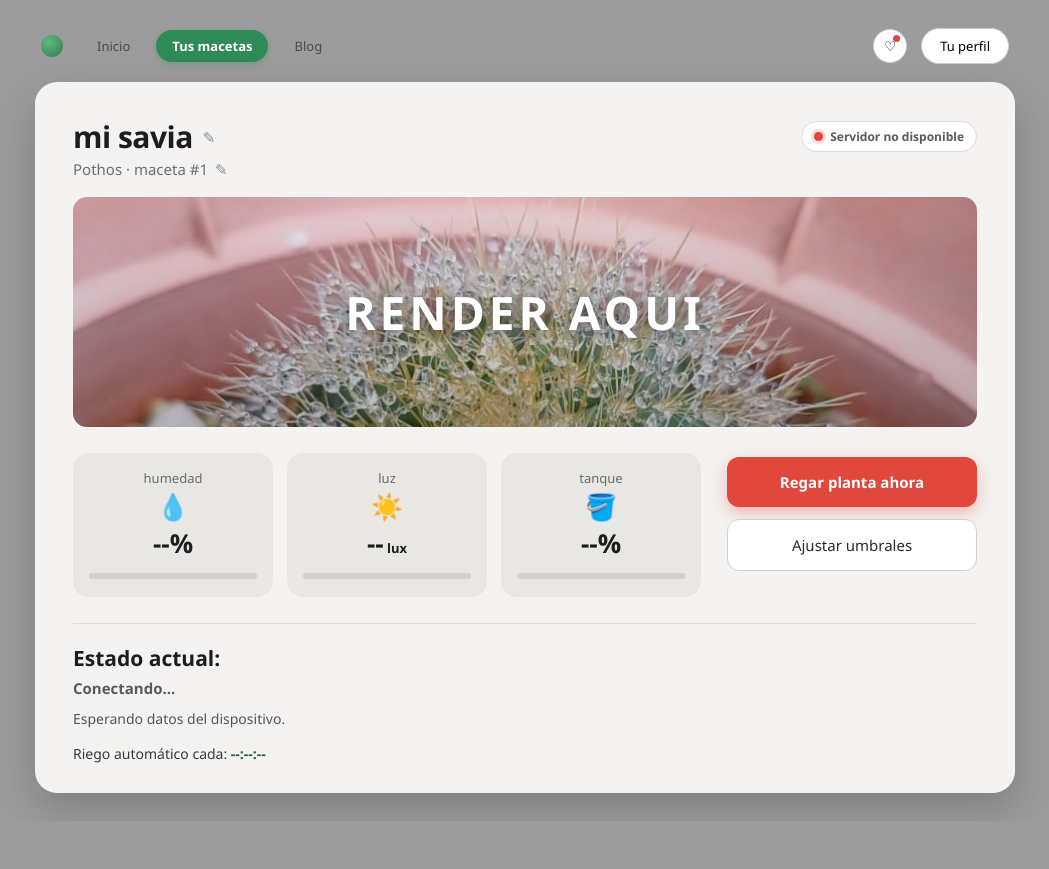
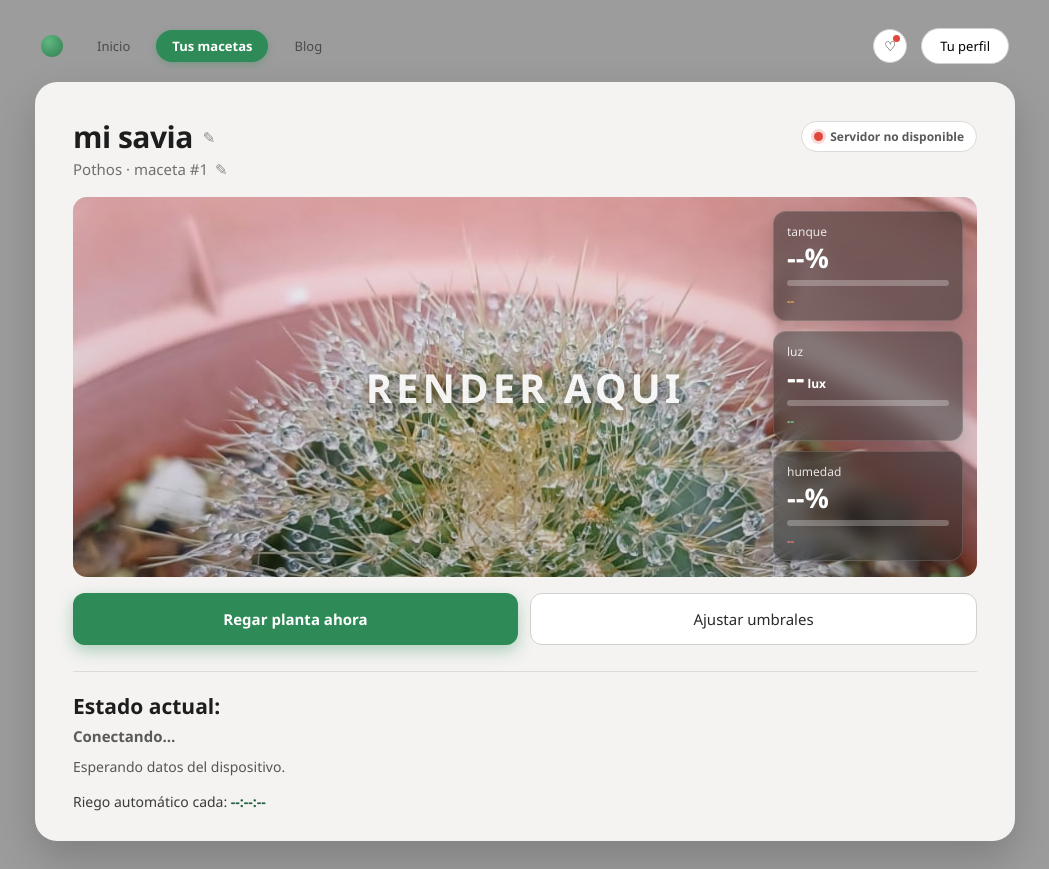
Before and after one commit to dylangf16/Proy03-Grupo03-SAVIA, a plain HTML site: page interfaz_web/mimaceta.html in a window 1280 px wide. Shown: the whole page, without its empty margins (115-1164 px from the left). Before the commit the page ends 821 px from the top, so only its background shows below. Drawn offline with Linux system fonts and the light colour scheme; no server answers.

Commit message:
Refactor code structure for improved readability and maintainability

```diff
--- a/interfaz_web/mimaceta.html
+++ b/interfaz_web/mimaceta.html
@@ -126,13 +126,13 @@
   .conn.online  .led { background: #38b25f; box-shadow: 0 0 0 3px rgba(56,178,95,.2); }
   .conn.offline .led { background: var(--red); box-shadow: 0 0 0 3px rgba(224,71,61,.2); }
 
-  /* ---------- Render area ---------- */
+  /* ---------- Render con stats superpuestas ---------- */
   .render {
-    margin: 18px 0 26px;
-    height: 230px;
+    margin: 18px 0 16px;
+    height: 380px;
     border-radius: 14px;
     background-image:
-      linear-gradient(rgba(0,0,0,.10), rgba(0,0,0,.28)),
+      linear-gradient(rgba(0,0,0,.05), rgba(0,0,0,.22)),
       url("/imagen_cactus_bonito.jpeg");
     background-size: cover;
     background-position: center 38%;
@@ -140,33 +140,45 @@
     position: relative; overflow: hidden;
   }
 
-  .render span {
-    font-size: 46px; font-weight: 600; letter-spacing: 4px;
-    color: #fff; text-shadow: 0 2px 14px rgba(0,0,0,.55);
+  .render > span {
+    font-size: 40px; font-weight: 600; letter-spacing: 4px;
+    color: rgba(255, 255, 255, .92); text-shadow: 0 2px 14px rgba(0,0,0,.55);
   }
 
-  /* ---------- Stats + actions row ---------- */
-  .panel {
-    display: grid;
-    grid-template-columns: 1fr 250px;
-    gap: 26px; align-items: start;
+  /* Stats apiladas a la derecha, dentro del render */
+  .stats {
+    position: absolute;
+    top: 14px; right: 14px; bottom: 14px;
+    width: 190px;
+    display: flex; flex-direction: column; gap: 10px;
   }
 
-  .stats { display: grid; grid-template-columns: repeat(3, 1fr); gap: 14px; }
-
   .stat {
-    background: var(--card-inner);
-    border-radius: 16px;
-    padding: 16px 16px 18px;
-    text-align: center;
+    background: rgba(40, 42, 40, .5);
+    backdrop-filter: blur(8px);
+    -webkit-backdrop-filter: blur(8px);
+    border: 1px solid rgba(255, 255, 255, .14);
+    border-radius: 13px;
+    padding: 11px 13px 12px;
+    text-align: left;
+    color: #fff;
+    box-shadow: 0 6px 16px rgba(0, 0, 0, .14);
   }
 
-  .stat .label { font-size: 13px; color: #6c6c6c; margin-bottom: 6px; }
-  .stat .glyph { font-size: 26px; line-height: 1; margin-bottom: 6px; }
-  .stat .value { font-size: 26px; font-weight: 800; margin-bottom: 12px; }
-  .stat .value small { font-size: 13px; font-weight: 600; }
+  .stat .label { font-size: 12px; color: rgba(255, 255, 255, .85); margin-bottom: 4px; }
+  .stat .value { font-size: 27px; font-weight: 800; margin-bottom: 9px; line-height: 1; color: #fff; }
+  .stat .value small { font-size: 12px; font-weight: 600; }
 
-  .bar { height: 6px; border-radius: 4px; background: #d3d0cb; overflow: hidden; }
+  .stat .status { font-size: 11px; font-weight: 600; margin-top: 7px; }
+  .t-red    { color: #ff7a70; }
+  .t-green  { color: #74d68d; }
+  .t-orange { color: #f3a851; }
+
+  /* ---------- Acciones (en fila, debajo del render) ---------- */
+  .actions { display: flex; gap: 12px; margin-bottom: 4px; }
+  .actions .btn { flex: 1; }
+
+  .bar { height: 6px; border-radius: 4px; background: rgba(255, 255, 255, .26); overflow: hidden; }
   .bar > i {
     display: block; height: 100%; border-radius: 4px;
     width: 0%; transition: width .5s ease, background .3s;
@@ -176,8 +188,6 @@
   .c-orange { background: var(--orange); }
 
   /* action buttons */
-  .actions { display: flex; flex-direction: column; gap: 12px; padding-top: 4px; }
-
   .btn {
     border: none; border-radius: 12px;
     padding: 15px 16px; font-size: 15px; font-weight: 600;
@@ -185,10 +195,10 @@
   }
 
   .btn-primary {
-    background: var(--red); color: #fff;
-    box-shadow: 0 6px 16px rgba(224, 71, 61, .35);
+    background: var(--green-pill); color: #fff;
+    box-shadow: 0 6px 16px rgba(46, 139, 87, .35);
   }
-  .btn-primary:hover { background: var(--red-dark); }
+  .btn-primary:hover { background: var(--green-dark); }
   .btn-primary:disabled { opacity: .55; cursor: default; box-shadow: none; }
 
   .btn-outline {
@@ -282,38 +292,35 @@
       </div>
       <div class="subtitle">Pothos · maceta #1 <span class="edit-icon">✎</span></div>
 
-      <!-- Render placeholder with cactus background -->
+      <!-- Render con las stats superpuestas a la derecha -->
       <div class="render">
         <span>RENDER AQUI</span>
-      </div>
-
-      <!-- Stats + actions -->
-      <div class="panel">
         <div class="stats">
           <div class="stat">
-            <div class="label">humedad</div>
-            <div class="glyph">💧</div>
-            <div class="value"><span id="humVal">--</span>%</div>
-            <div class="bar"><i id="humBar" class="c-red"></i></div>
+            <div class="label">tanque</div>
+            <div class="value"><span id="tankVal">--</span>%</div>
+            <div class="bar"><i id="tankBar" class="c-orange"></i></div>
+            <div id="tankStatus" class="status t-orange">--</div>
           </div>
           <div class="stat">
             <div class="label">luz</div>
-            <div class="glyph">☀️</div>
             <div class="value"><span id="luxVal">--</span><small> lux</small></div>
             <div class="bar"><i id="luxBar" class="c-green"></i></div>
+            <div id="luxStatus" class="status t-green">--</div>
           </div>
           <div class="stat">
-            <div class="label">tanque</div>
-            <div class="glyph">🪣</div>
-            <div class="value"><span id="tankVal">--</span>%</div>
-            <div class="bar"><i id="tankBar" class="c-orange"></i></div>
+            <div class="label">humedad</div>
+            <div class="value"><span id="humVal">--</span>%</div>
+            <div class="bar"><i id="humBar" class="c-red"></i></div>
+            <div id="humStatus" class="status t-red">--</div>
           </div>
         </div>
+      </div>
 
-        <div class="actions">
-          <button id="btnRegar" class="btn btn-primary">Regar planta ahora</button>
-          <button id="btnUmbrales" class="btn btn-outline">Ajustar umbrales</button>
-        </div>
+      <!-- Acciones debajo del render -->
+      <div class="actions">
+        <button id="btnRegar" class="btn btn-primary">Regar planta ahora</button>
+        <button id="btnUmbrales" class="btn btn-outline">Ajustar umbrales</button>
       </div>
 
       <!-- Estado actual -->
@@ -371,6 +378,11 @@
     barEl.className = "c-" + color;
   }
 
+  function setStatus(el, text, color) {
+    el.textContent = text ?? "--";
+    el.className = "status t-" + color;
+  }
+
   function fmtTimer(totalSeconds) {
     if (totalSeconds == null) return "--:--:--";
     const h = Math.floor(totalSeconds / 3600);
@@ -392,12 +404,15 @@
     // Métricas
     $("humVal").textContent  = state.humedad.value ?? "--";
     setBar($("humBar"), state.humedad.bar, state.humedad.color);
+    setStatus($("humStatus"), state.humedad.status, state.humedad.color);
 
     $("luxVal").textContent  = state.luz.value ?? "--";
     setBar($("luxBar"), state.luz.bar, state.luz.color);
+    setStatus($("luxStatus"), state.luz.status, state.luz.color);
 
     $("tankVal").textContent = state.tanque.value ?? "--";
     setBar($("tankBar"), state.tanque.bar, state.tanque.color);
+    setStatus($("tankStatus"), state.tanque.status, state.tanque.color);
 
     // Estado actual
     $("estadoAlert").textContent = state.estado.alert;
```
Also changed, not shown: interfaz_web/interfaz_1.jpeg (added), interfaz_web/nueva_interfaz.jpeg (added), 1 other file.
